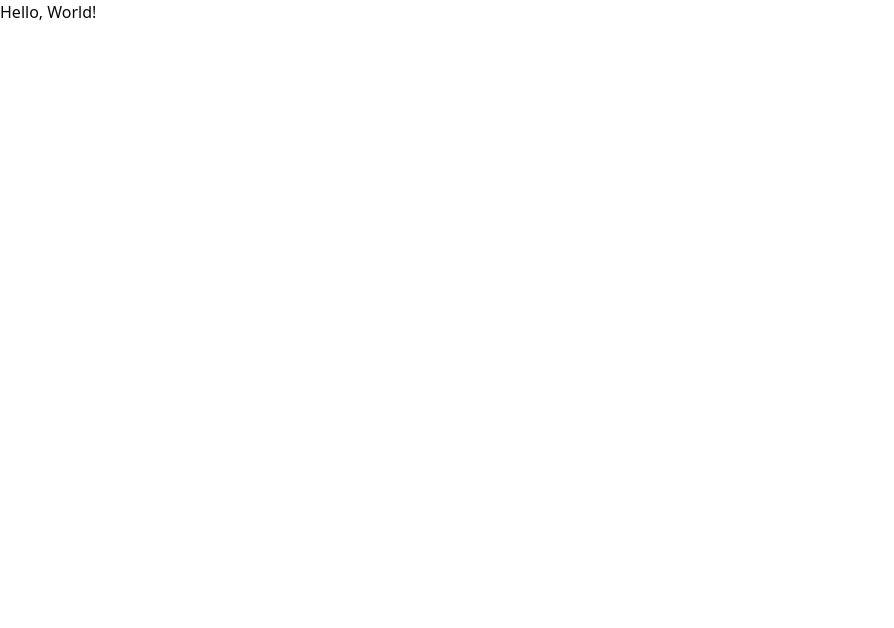
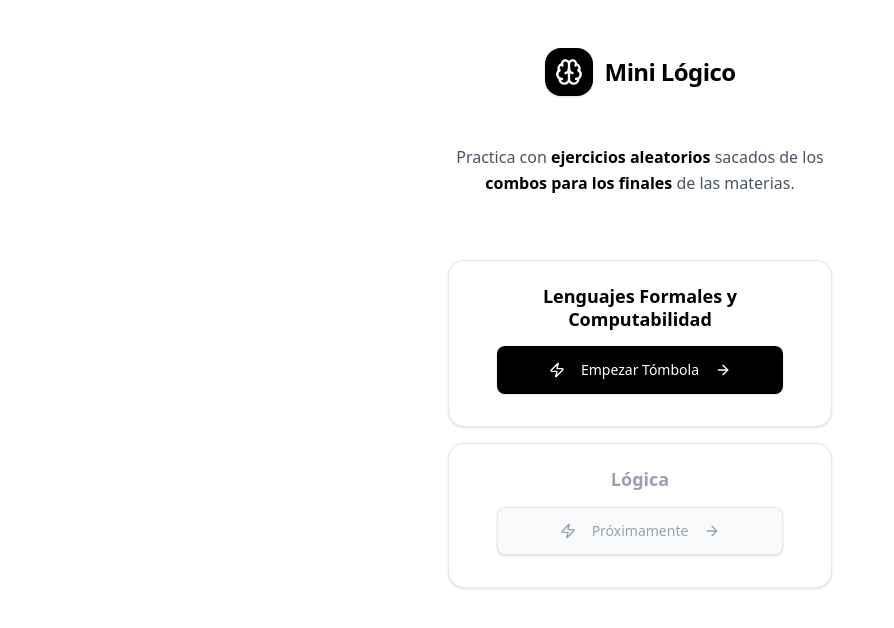
Before and after one commit to ramiro-l/minilogico, a Next.js app: page / in a window 1280 px wide. Shown: the top 628 px of the page, without its empty margins (0-894 px from the left). Built offline with nearby package versions, Linux system fonts and the light colour scheme.

Commit message:
feat: pagina de inicio

```diff
--- a/src/app/globals.css
+++ b/src/app/globals.css
@@ -119,4 +119,10 @@
   body {
     @apply bg-background text-foreground;
   }
+
+  /* Estilo minimalista para elementos bold */
+  b,
+  strong {
+    @apply font-bold text-black;
+  }
 }
--- a/src/app/page.tsx
+++ b/src/app/page.tsx
@@ -1,3 +1,70 @@
+import { ArrowRight, Brain, Zap } from "lucide-react";
+import { Button } from "@/components/ui/button";
+import { Card, CardContent, CardHeader, CardTitle } from "@/components/ui/card";
+
 export default function Home() {
-  return <div className="">Hello, World!</div>;
+  return (
+    <div className="min-h-screen bg-white">
+      {/* Header */}
+      <header className="px-6 pt-12 pb-8">
+        <div className="flex items-center justify-center">
+          <div className="flex items-center space-x-3">
+            <div className="flex h-12 w-12 items-center justify-center rounded-2xl bg-black shadow-sm">
+              <Brain className="h-7 w-7 text-white" />
+            </div>
+            <span className="font-bold text-2xl text-black tracking-tight">
+              Mini Lógico
+            </span>
+          </div>
+        </div>
+      </header>
+
+      {/* Main Content */}
+      <main className="flex flex-col items-center justify-center px-6 py-4">
+        {/* Hero Section */}
+        <div className="mb-16 max-w-sm text-center">
+          <p className="text-gray-600 leading-relaxed">
+            Practica con <b>ejercicios aleatorios</b> sacados de los{" "}
+            <b>combos para los finales</b> de las materias.
+          </p>
+        </div>
+
+        {/* Subject Cards */}
+        <div className="w-full max-w-sm space-y-4">
+          {/* Lenguajes Formales Card */}
+          <Card>
+            <CardHeader>
+              <CardTitle>Lenguajes Formales y Computabilidad</CardTitle>
+            </CardHeader>
+            <CardContent>
+              <Button size="lg" className="h-12 w-full">
+                <Zap className="mr-2 h-4 w-4" />
+                Empezar Tómbola
+                <ArrowRight className="ml-2 h-4 w-4 transition-transform group-hover:translate-x-1" />
+              </Button>
+            </CardContent>
+          </Card>
+
+          {/* Lógica Card */}
+          <Card>
+            <CardHeader>
+              <CardTitle className="text-gray-400">Lógica</CardTitle>
+            </CardHeader>
+            <CardContent>
+              <Button
+                size="lg"
+                disabled
+                variant="disabled"
+                className="h-12 w-full"
+              >
+                <Zap className="mr-2 h-4 w-4" />
+                Próximamente
+                <ArrowRight className="ml-2 h-4 w-4" />
+              </Button>
+            </CardContent>
+          </Card>
+        </div>
+      </main>
+    </div>
+  );
 }
--- /dev/null
+++ b/src/components/ui/button.tsx
@@ -0,0 +1,56 @@
+import { cva, type VariantProps } from "class-variance-authority";
+import * as React from "react";
+
+import { cn } from "@/lib/utils";
+
+const buttonVariants = cva(
+  "inline-flex items-center justify-center gap-2 whitespace-nowrap rounded-md text-sm font-medium transition-all duration-200 focus-visible:outline-none focus-visible:ring-2 focus-visible:ring-black focus-visible:ring-offset-2 disabled:pointer-events-none [&_svg]:pointer-events-none [&_svg]:size-4 [&_svg]:shrink-0 hover:cursor-pointer",
+  {
+    variants: {
+      variant: {
+        default: "border-0 bg-black text-white shadow-sm hover:!bg-black/80",
+        destructive:
+          "border-0 bg-red-600 text-white shadow-sm hover:bg-red-700",
+        outline:
+          "border border-gray-200 bg-white text-black shadow-sm hover:border-gray-300 hover:shadow-md",
+        secondary:
+          "border-0 bg-gray-100 text-gray-900 shadow-sm hover:bg-gray-200",
+        ghost: "border-0 bg-transparent text-gray-900 hover:bg-gray-100",
+        link: "border-0 bg-transparent text-black underline-offset-4 hover:underline",
+        disabled:
+          "cursor-not-allowed border border-gray-200 bg-gray-50 text-gray-400 shadow-sm",
+      },
+      size: {
+        default: "h-10 px-4 py-2",
+        sm: "h-9 rounded-md px-3",
+        lg: "h-11 rounded-md px-8",
+        icon: "h-10 w-10",
+      },
+    },
+    defaultVariants: {
+      variant: "default",
+      size: "default",
+    },
+  }
+);
+
+export interface ButtonProps
+  extends React.ButtonHTMLAttributes<HTMLButtonElement>,
+    VariantProps<typeof buttonVariants> {
+  asChild?: boolean;
+}
+
+const Button = React.forwardRef<HTMLButtonElement, ButtonProps>(
+  ({ className, variant, size, asChild = false, ...props }, ref) => {
+    return (
+      <button
+        className={cn(buttonVariants({ variant, size, className }))}
+        ref={ref}
+        {...props}
+      />
+    );
+  }
+);
+Button.displayName = "Button";
+
+export { Button, buttonVariants };
--- /dev/null
+++ b/src/components/ui/card.tsx
@@ -0,0 +1,79 @@
+import * as React from "react";
+
+import { cn } from "@/lib/utils";
+
+const Card = React.forwardRef<
+  HTMLDivElement,
+  React.HTMLAttributes<HTMLDivElement>
+>(({ className, ...props }, ref) => (
+  <div
+    ref={ref}
+    className={cn(
+      "group rounded-2xl border border-gray-200 bg-white p-6 shadow-sm transition-all duration-200 hover:border-gray-300 hover:shadow-md",
+      className
+    )}
+    {...props}
+  />
+));
+Card.displayName = "Card";
+
+const CardHeader = React.forwardRef<
+  HTMLDivElement,
+  React.HTMLAttributes<HTMLDivElement>
+>(({ className, ...props }, ref) => (
+  <div ref={ref} className={cn("mb-4 text-center", className)} {...props} />
+));
+CardHeader.displayName = "CardHeader";
+
+const CardTitle = React.forwardRef<
+  HTMLParagraphElement,
+  React.HTMLAttributes<HTMLHeadingElement>
+>(({ className, ...props }, ref) => (
+  <h2
+    ref={ref}
+    className={cn("font-bold text-black text-lg leading-tight", className)}
+    {...props}
+  />
+));
+CardTitle.displayName = "CardTitle";
+
+const CardDescription = React.forwardRef<
+  HTMLParagraphElement,
+  React.HTMLAttributes<HTMLParagraphElement>
+>(({ className, ...props }, ref) => (
+  <p
+    ref={ref}
+    className={cn("text-muted-foreground text-sm", className)}
+    {...props}
+  />
+));
+CardDescription.displayName = "CardDescription";
+
+const CardContent = React.forwardRef<
+  HTMLDivElement,
+  React.HTMLAttributes<HTMLDivElement>
+>(({ className, ...props }, ref) => (
+  <div ref={ref} className={cn("px-6 pb-2", className)} {...props} />
+));
+CardContent.displayName = "CardContent";
+
+const CardFooter = React.forwardRef<
+  HTMLDivElement,
+  React.HTMLAttributes<HTMLDivElement>
+>(({ className, ...props }, ref) => (
+  <div
+    ref={ref}
+    className={cn("flex items-center p-6 pt-0", className)}
+    {...props}
+  />
+));
+CardFooter.displayName = "CardFooter";
+
+export {
+  Card,
+  CardHeader,
+  CardFooter,
+  CardTitle,
+  CardDescription,
+  CardContent,
+};
```
